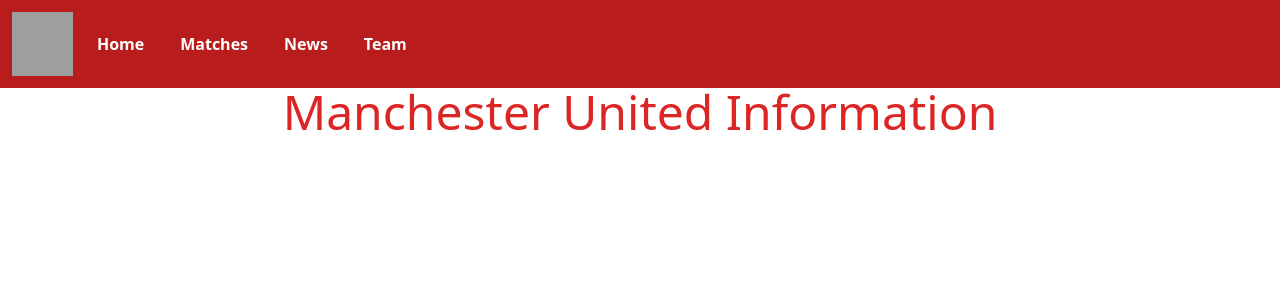
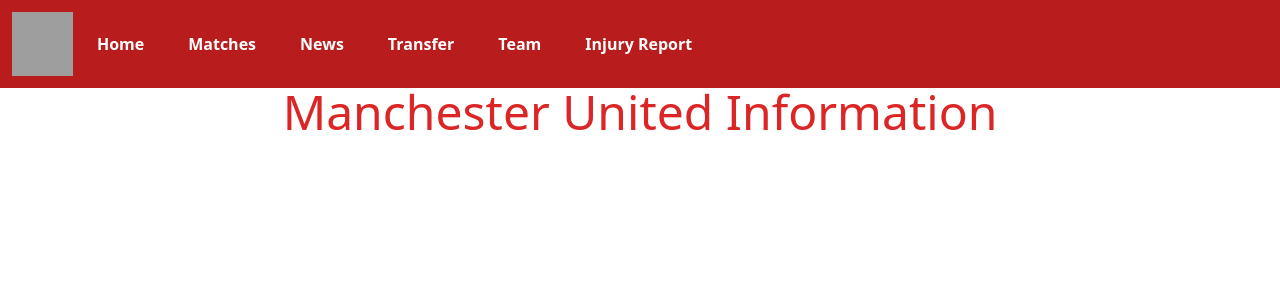
Before and after one commit to SotaTsurushima/manchester-is-red, a Nuxt app in the folder frontend/: page / in a window 1280 px wide. Shown: the top 300 px of the page. Built offline with nearby package versions, Linux system fonts and the light colour scheme; grey boxes are pictures that could not be loaded.

Commit message:
modified can add navigation item dynamically

```diff
--- a/frontend/components/Navigation.vue
+++ b/frontend/components/Navigation.vue
@@ -17,10 +17,11 @@
         'list-none flex gap-1',
         menuOpen ? 'flex flex-col absolute top-20 left-0 w-full bg-red-700 p-5' : 'hidden md:flex justify-start w-full'
       ]">
-        <li><a href="/" class="text-white font-semibold ml-2 py-2 px-4 rounded hover:bg-yellow-500 block">Home</a></li>
-        <li><a href="/matches" class="text-white font-semibold py-2 px-4 rounded hover:bg-yellow-500 block">Matches</a></li>
-        <li><a href="/news" class="text-white font-semibold py-2 px-4 rounded hover:bg-yellow-500 block">News</a></li>
-        <li><a href="/team" class="text-white font-semibold py-2 px-4 rounded hover:bg-yellow-500 block">Team</a></li>
+        <li v-for="item in navItems" :key="item.text">
+          <a :href="item.href" class="text-white font-semibold ml-2 py-2 px-4 rounded hover:bg-yellow-500 block">
+            {{ item.text }}
+          </a>
+        </li>
       </ul>
     </div>
   </nav>
@@ -29,6 +30,16 @@
 <script setup>
 import { ref } from 'vue'
 
+// ナビゲーション項目の配列を定義
+const navItems = [
+  { href: '/', text: 'Home' },
+  { href: '/matches', text: 'Matches' },
+  { href: '/news', text: 'News' },
+  { href: '/transfer', text: 'Transfer' },
+  { href: '/team', text: 'Team' },
+  { href: '/injury', text: 'Injury Report' },
+]
+
 const menuOpen = ref(false)
 
 const toggleMenu = () => {
```
